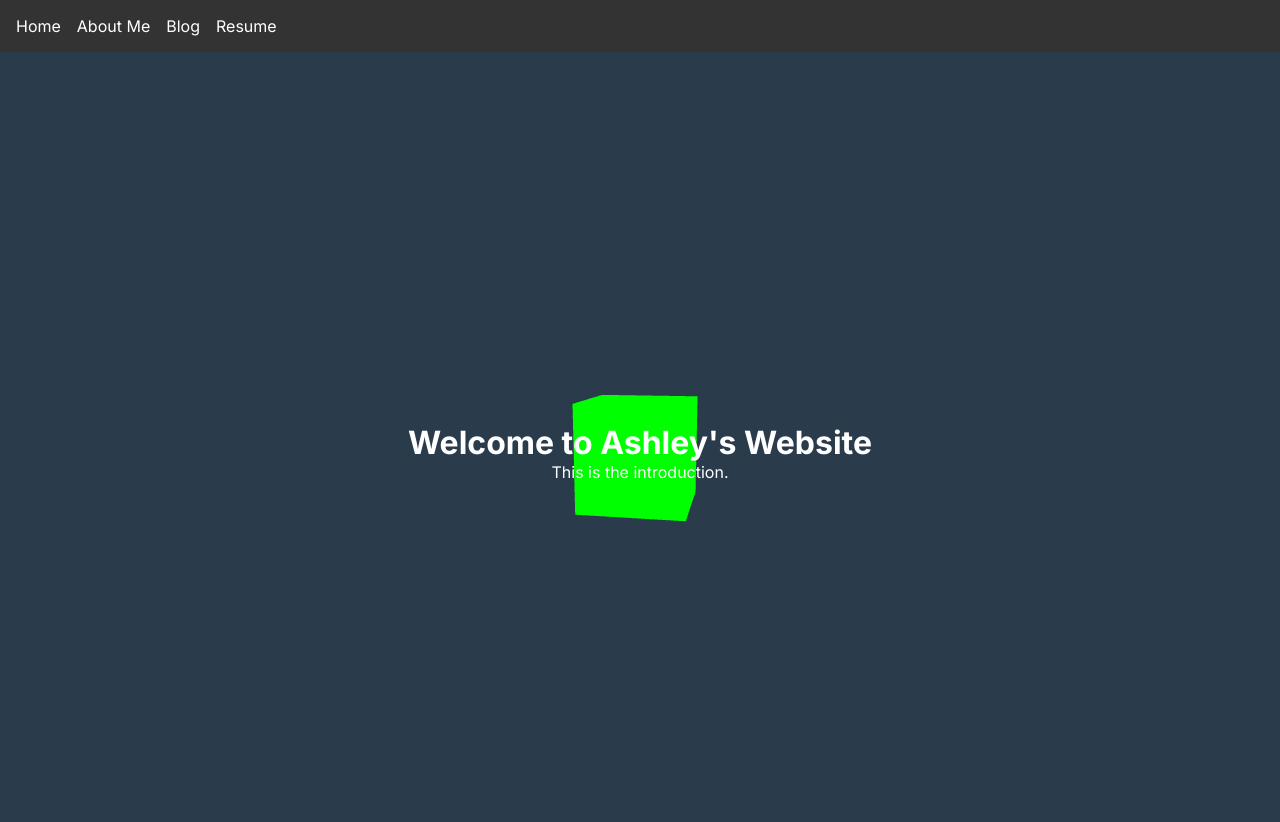
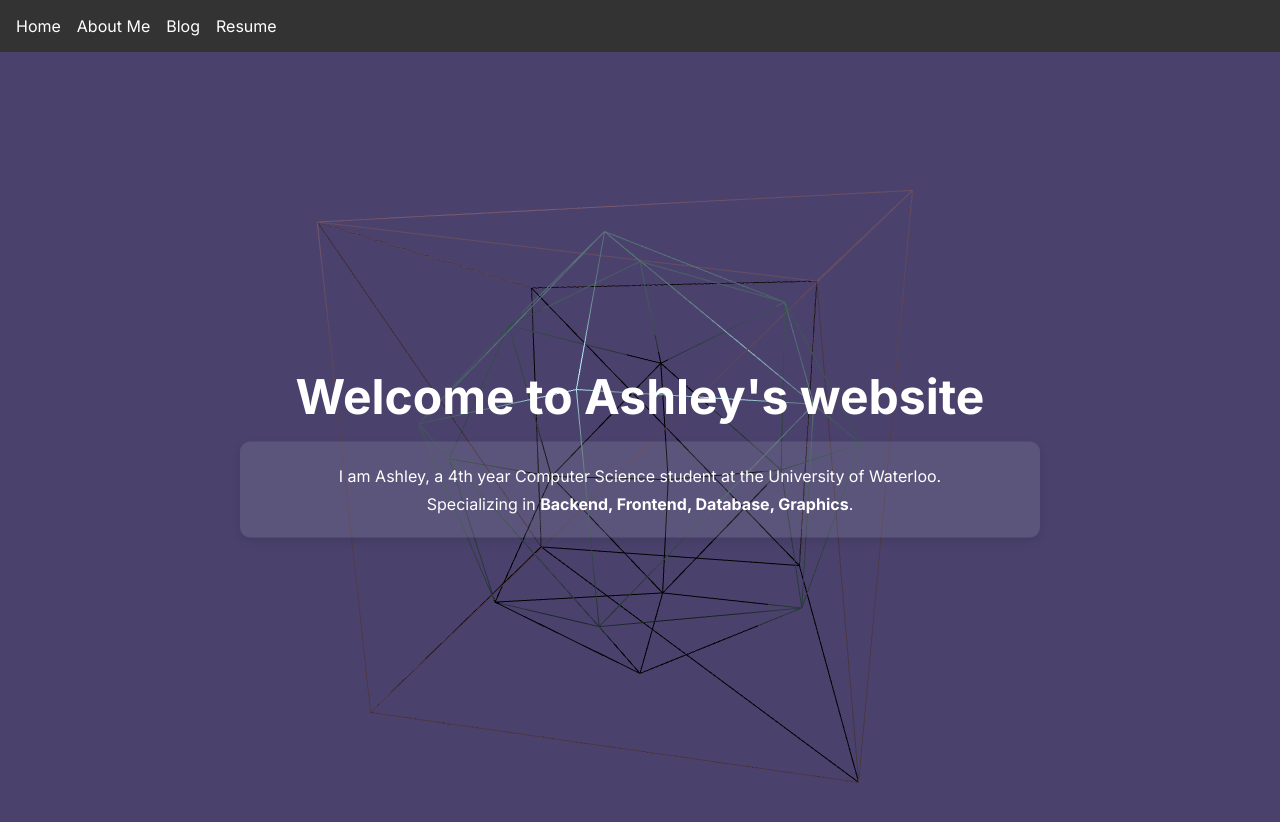
Before and after one commit to Ashleyhx/personal-website, a Next.js app: page / in a window 1280 px wide. Shown: the top 822 px of the page. Built offline with nearby package versions, Linux system fonts and the light colour scheme.

Commit message:
animation

```diff
--- a/app/components/WebGLCanvas.tsx
+++ b/app/components/WebGLCanvas.tsx
@@ -10,7 +10,7 @@ const WebGLCanvas = () => {
         if (!canvasRef.current) return;
 
         const scene = new THREE.Scene();
-        scene.background = new THREE.Color(0x2a3b4c);
+        scene.background = new THREE.Color(0x4A426D);
 
         const camera = new THREE.PerspectiveCamera(75, window.innerWidth / window.innerHeight, 0.1, 1000);
         camera.position.z = 5;
@@ -21,15 +21,44 @@ const WebGLCanvas = () => {
             canvasRef.current.appendChild(renderer.domElement);
         }
 
-        const geometry = new THREE.BoxGeometry();
-        const material = new THREE.MeshBasicMaterial({ color: 0x00ff00 });
+        const geometry = new THREE.BoxGeometry(3.5, 3.5, 3.5);
+        const material = new THREE.MeshStandardMaterial(
+            { color: 0xecafda, metalness: 0.8, roughness: 0.5, wireframe: true, wireframeLinewidth: 8});
         const cube = new THREE.Mesh(geometry, material);
         scene.add(cube);
+
+        const octahedronGeometry = new THREE.OctahedronGeometry(2, 1);
+        const octahedronMaterial = new THREE.MeshStandardMaterial(
+            { color: 0xbdf6ff, metalness: 0.8, roughness: 0.5, wireframe: true, wireframeLinewidth: 4});
+        const octahedron = new THREE.Mesh(octahedronGeometry, octahedronMaterial);
+        // octahedron.position.set(0, 0, 5);
+        scene.add(octahedron);
+
+        // const geometry2 = new THREE.TorusGeometry(3, 0.4, 100, 16);
+        // const material2 = new THREE.MeshStandardMaterial(
+        //     { color: 0xffc0cb, metalness: 0.8, roughness: 0.5});
+        // const torusKnot = new THREE.Mesh(geometry2, material2);
+        // torusKnot.position.set(0, 0, -5);
+        // scene.add(torusKnot);
+
+
+
+        // Adjust light to come from the top left
+        const light = new THREE.DirectionalLight(0xffffff, 1);
+        light.position.set(-1, 1, 1);  // Top left position
+        scene.add(light);
+
+        // // Top right position light
+        const light2 = new THREE.DirectionalLight(0xffffff, 1);
+        light2.position.set(1, 1, 1);
+        scene.add(light2);
 
         const animate = () => {
             requestAnimationFrame(animate);
             cube.rotation.x += 0.01;
             cube.rotation.y += 0.01;
+            octahedron.rotation.x -= 0.01;
+            octahedron.rotation.y += 0.01;
             renderer.render(scene, camera);
         };
 
--- a/app/globals.css
+++ b/app/globals.css
@@ -54,3 +54,43 @@ main {
   height: 100%;
   z-index: -1;
 }
+
+body {
+  font-family: Arial, sans-serif;
+  margin: 0;
+  padding: 0;
+  overflow: hidden;
+}
+
+.intro-section {
+  display: flex;
+  flex-direction: column;
+  align-items: center;
+  justify-content: center;
+  text-align: center;
+  height: 100vh;
+  background-color: #4B3D60; /* Adjusted for a pleasant background */
+  color: white;
+}
+
+h1 {
+  font-size: 3rem;
+  margin: 0;
+}
+
+.intro-details {
+  max-width: 800px;
+  margin: 1rem auto 0;
+  padding: 1rem;
+  background-color: rgba(255, 255, 255, 0.1); /* Slightly transparent background */
+  border-radius: 10px;
+  box-shadow: 0 4px 8px rgba(0, 0, 0, 0.1);
+}
+
+.intro-details p {
+  margin: 0.5rem 0;
+}
+
+.skills {
+  font-weight: bold;
+}
--- a/app/page.tsx
+++ b/app/page.tsx
@@ -11,8 +11,11 @@ const Home = () => {
                 <WebGLCanvas />
             </Suspense>
             <div style={{ position: 'relative', zIndex: 1, color: 'white', textAlign: 'center', top: '50%', transform: 'translateY(-50%)' }}>
-                <h1>Welcome to Ashley's Website</h1>
-                <p>This is the introduction.</p>
+                <h1>Welcome to Ashley's website</h1>
+                <div class="intro-details">
+                    <p>I am Ashley, a 4th year Computer Science student at the University of Waterloo.</p>
+                    <p>Specializing in <span class="skills">Backend, Frontend, Database, Graphics</span>.</p>
+                </div>
             </div>
         </div>
     );
```
